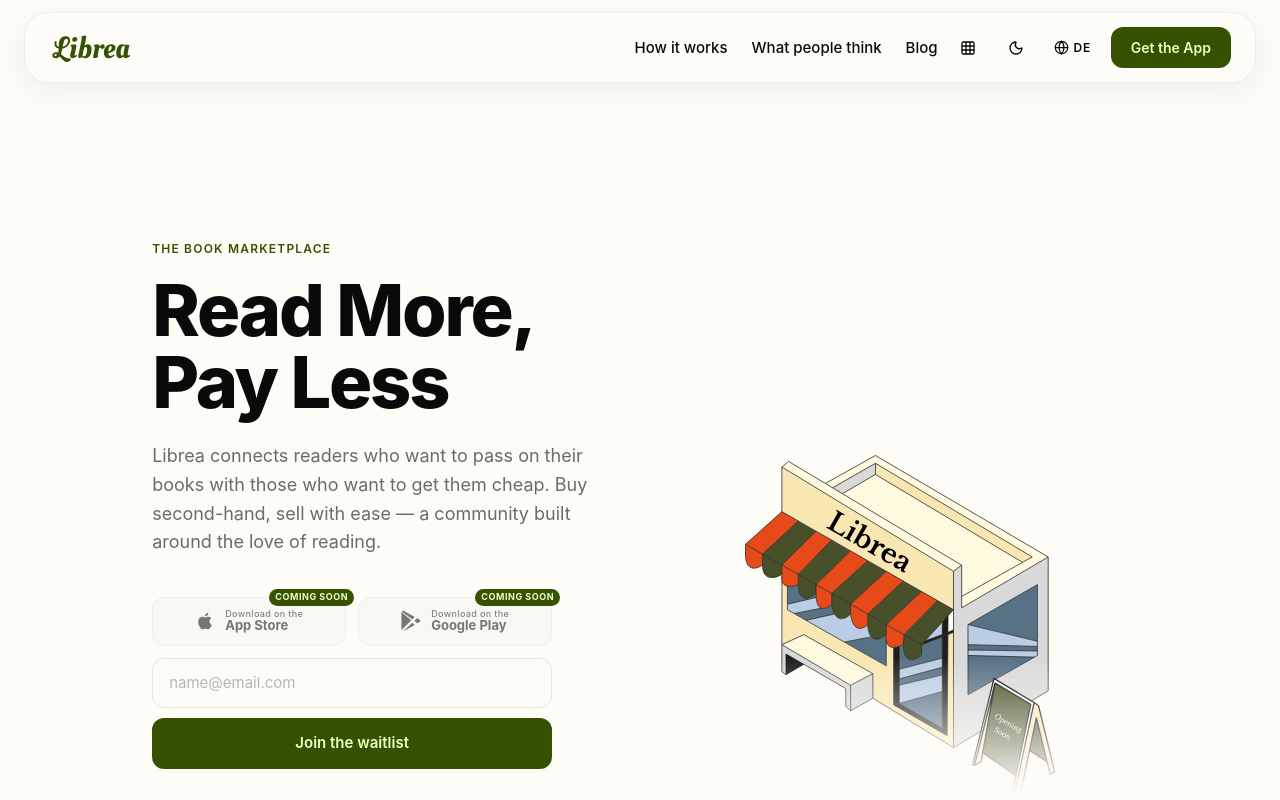
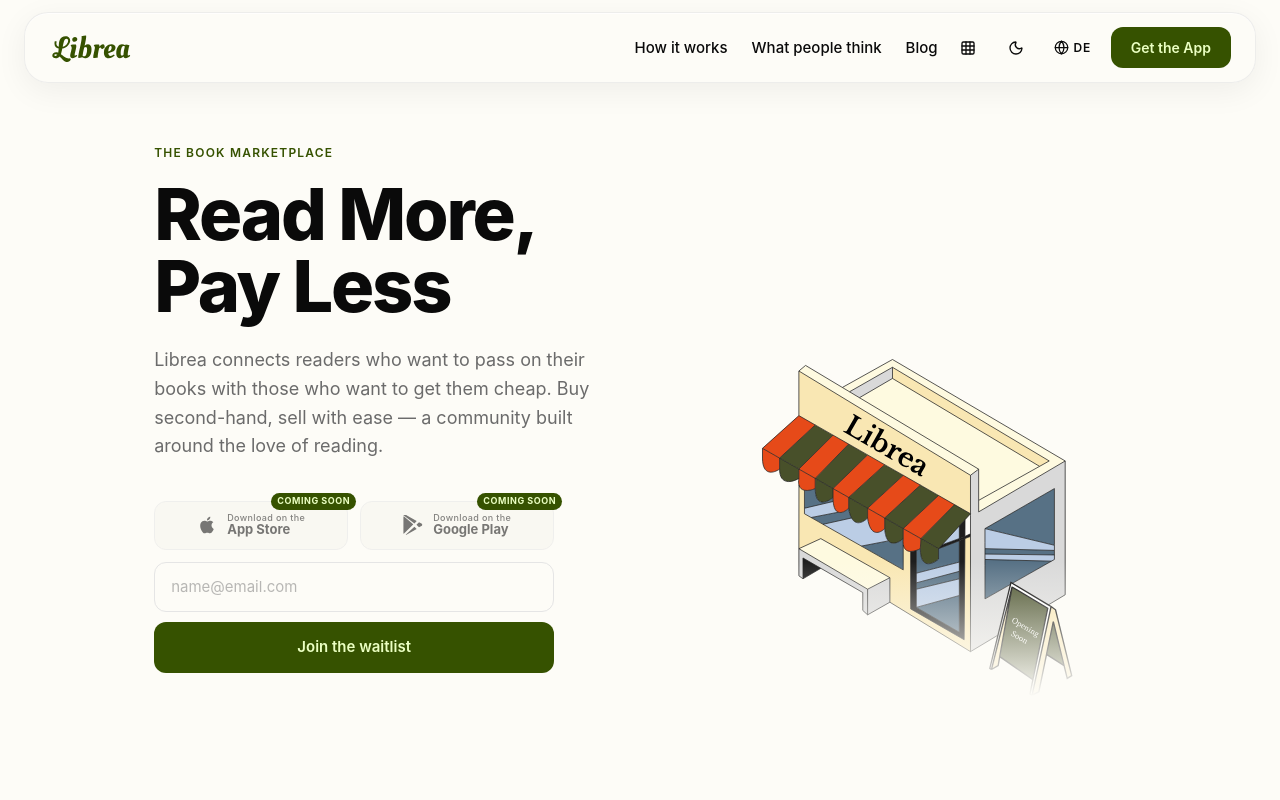
Before and after one commit to Tornierm/librea-website-v1, a Next.js app: page /en in a window 1280 px wide. Shown: the top 800 px of the page. Built offline with nearby package versions, Linux system fonts and the light colour scheme.

Commit message:
changed hero padding

```diff
--- a/app/[locale]/sections/Hero.tsx
+++ b/app/[locale]/sections/Hero.tsx
@@ -5,7 +5,9 @@ import { useTranslations } from 'next-intl';
 import { eyebrow, headingXl, bodyMd, Section as BaseSection } from '@/components/ui/typography';
 import { WaitlistCTA } from '@/components/ui/WaitlistCTA';
 
-const Section = styled(BaseSection)`
+const Section = styled.div`
+  padding:  0 0 48px 0;
+  @media (min-width: 768px) { padding: 0 0 96px 0; }
   position: relative;
   overflow: hidden;
 `;
@@ -15,7 +17,7 @@ const Grid = styled.div`
   display: grid;
   width: 100%;
   max-width: 1350px;
-  padding: 0 var(--layout-pad);
+  padding: 0 0 0 var(--layout-pad);
   grid-template-columns: repeat(6, 1fr);
   gap: 18px;
   align-items: end;
```
